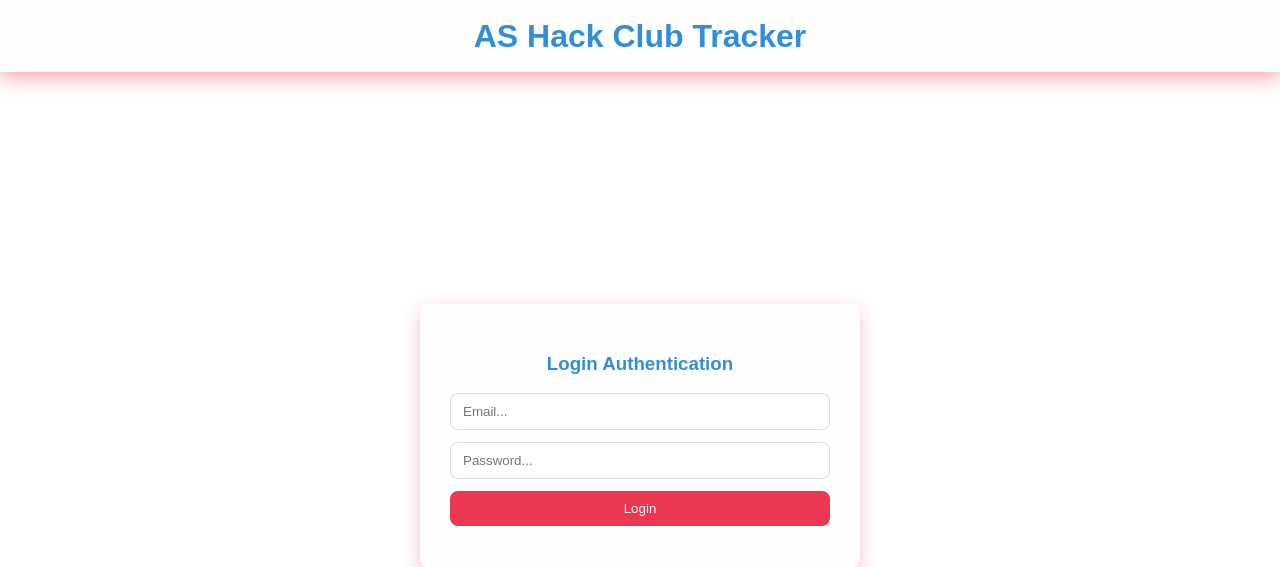
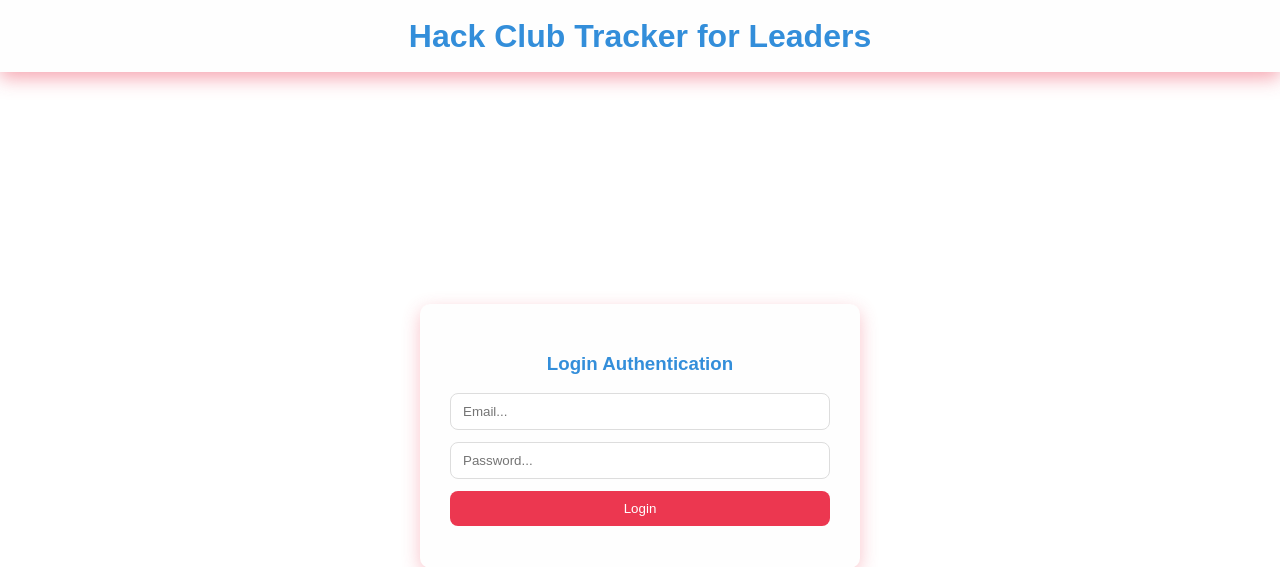
Before and after one commit to SmartSparkCoding/club-tracker, a Flask app: page / in a window 1280 px wide. Shown: the top 567 px of the page. Run offline with Flask 3, Linux system fonts and the light colour scheme; some libraries are stand-ins or nearby versions.

Commit message:
edit name rq

```diff
--- a/templates/signin.html
+++ b/templates/signin.html
@@ -11,7 +11,7 @@
 
 <body>
     <header class="page-header">
-        <h1>AS Hack Club Tracker</h1>
+        <h1>Hack Club Tracker for Leaders</h1>
     </header>
 
     <main class="page-shell">
```
